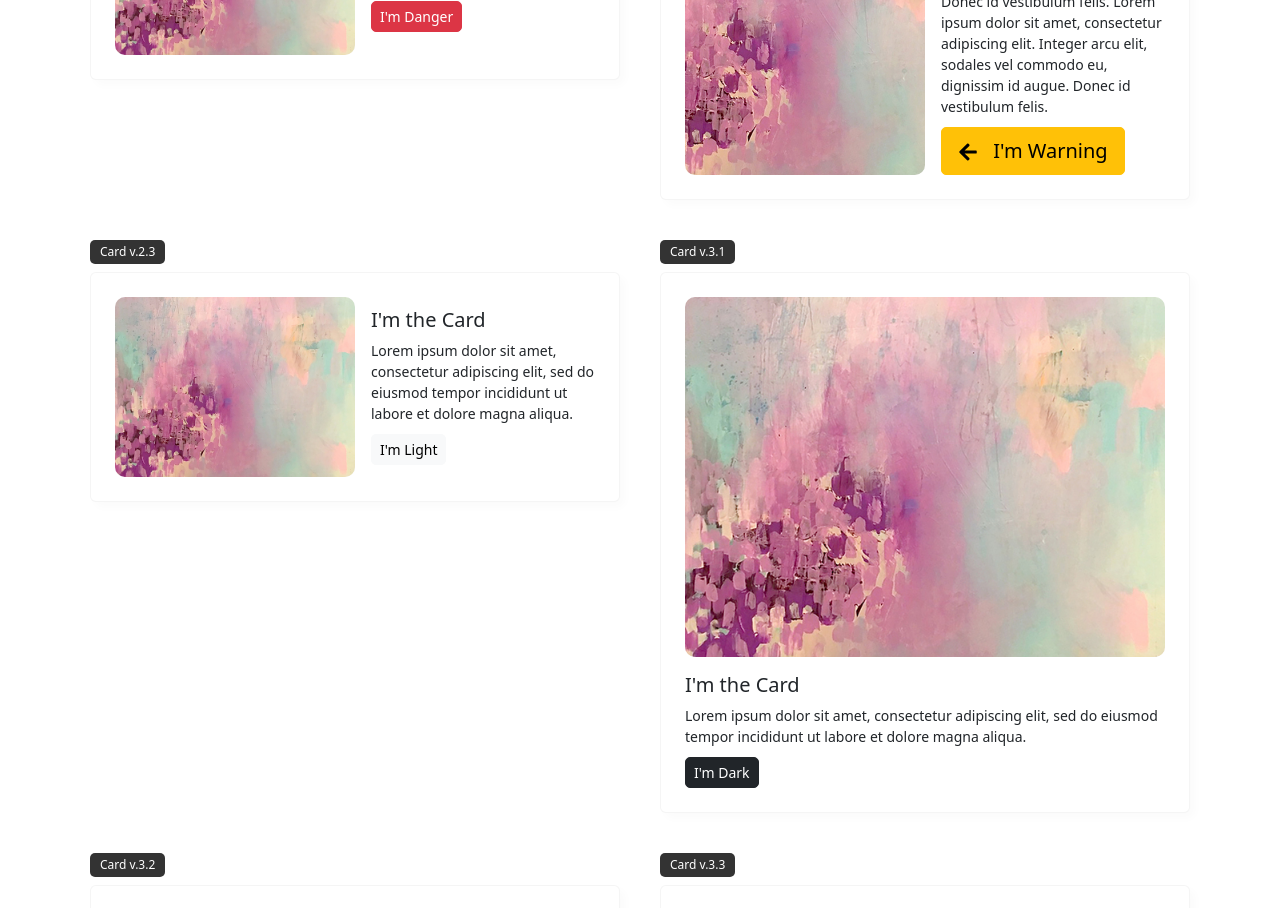
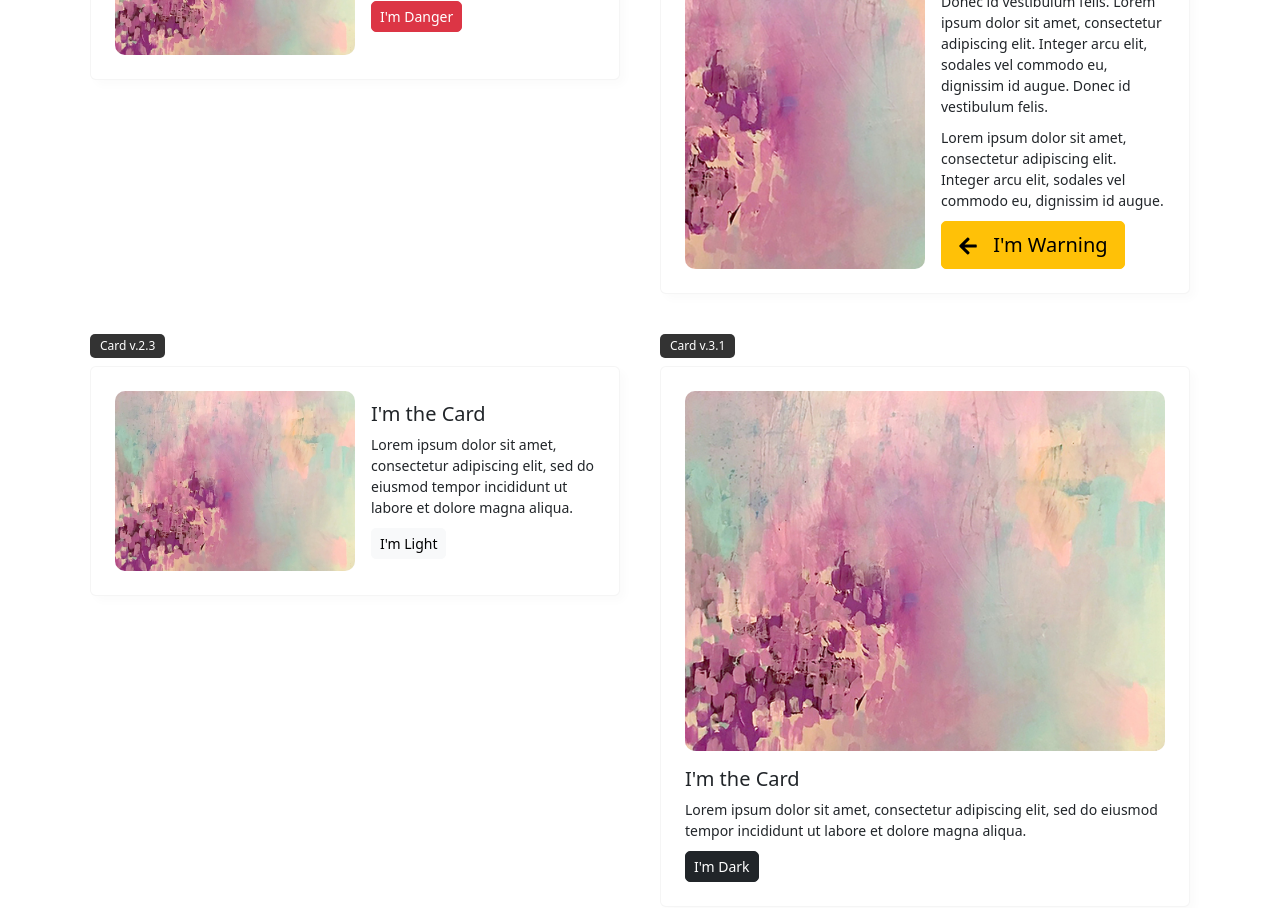
Before and after one commit to iamnikitamallya/react-ui-components, a React (Create React App) app: page /components in a window 1280 px wide. Shown: the part 980-1888 px from the top of the page. Built offline with nearby package versions, Linux system fonts and the light colour scheme; a web font is replaced by a local one.

Commit message:
Fixing card component

```diff
--- a/src/pages/Components.js
+++ b/src/pages/Components.js
@@ -8,6 +8,7 @@ import Card from "../components/ui/Card";
 import Button from "../components/ui/Button";
 import { FaArrowRight } from "react-icons/fa";
 import { FaArrowLeft } from "react-icons/fa";
+import Text from "../components/ui/Text";
 
 export default function Components() {
   const UIComponents = [
@@ -70,6 +71,7 @@ export default function Components() {
           title="Lorem ipsum dolor sit"
           description="Lorem ipsum dolor sit amet, consectetur adipiscing elit. Integer arcu elit, sodales vel commodo eu, dignissim id augue. Donec id vestibulum felis. Lorem ipsum dolor sit amet, consectetur adipiscing elit. Integer arcu elit, sodales vel commodo eu, dignissim id augue. Donec id vestibulum felis."
         >
+          <Text content="Lorem ipsum dolor sit amet, consectetur adipiscing elit. Integer arcu elit, sodales vel commodo eu, dignissim id augue." />
           <Button
             title="I'm Warning"
             variant="warning"
```
